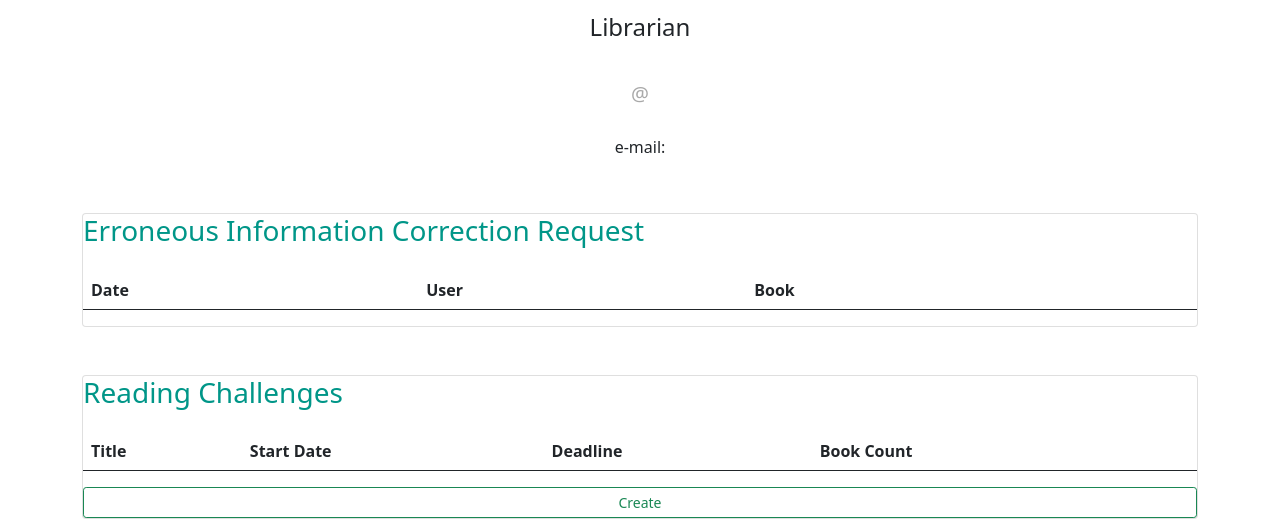
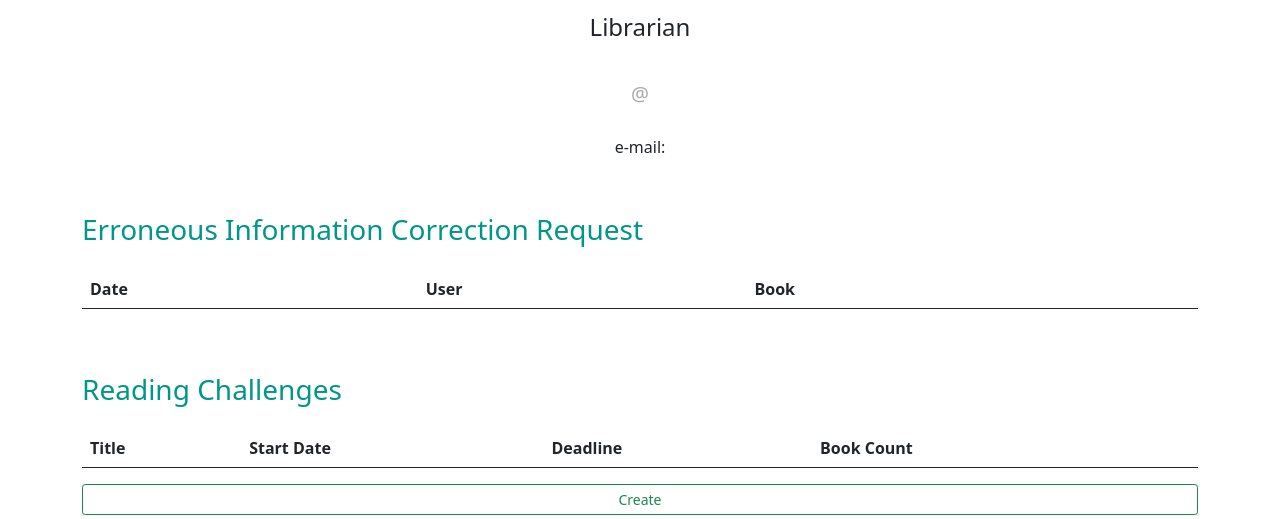
Before and after one commit to ardaakcabuyuk/BookHub, a PHP site: page /librarianprofile.php?uname=1 in a window 1280 px wide. Shown: the part 349-868 px from the top of the page. Run offline with PHP 8.4, Linux system fonts and the light colour scheme; the visitor is signed in with stand-in values (Sample User, id 1); data that the repository does not hold is empty; some libraries are stand-ins or nearby versions.

Commit message:
removed borders

```diff
--- a/src/authorprofile.php
+++ b/src/authorprofile.php
@@ -77,7 +77,7 @@ if (isset($_GET['uname'])) {
     <!-- Section:Biography -->
       <div class="row">
             <div class="col-md-12">
-              <div class="card card-block text-xs-left">
+              <div class="card card-block text-xs-left" style="border: none;">
                 <h3 class="card-title" style="color:#009688">Published Books
                 <a href="addbook.php" class="btn btn-outline-success btn-sm" style="margin-left:10px;">Publish Book</a></h3>
                 <div style="height: 15px"></div>
--- a/src/config.php
+++ b/src/config.php
@@ -2,7 +2,7 @@
 if(!defined('host')) define('host', 'localhost');
 if(!defined('dbname')) define('dbname', 'book_hub');
 if(!defined('username')) define('username', 'root');
-if(!defined('passwd')) define('passwd', '');
+if(!defined('passwd')) define('passwd', 'root');
 $db = mysqli_connect(host, username, passwd, dbname);
 if($db === false) {
   die("Failed to connect MYSQL: " . mysqli_connect_errno());
--- a/src/librarianprofile.php
+++ b/src/librarianprofile.php
@@ -89,7 +89,7 @@ if (isset($_GET['uname'])) {
     <!-- Section:Biography -->
     <div class="row">
         <div class="col-md-12">
-            <div class="card card-block text-xs-left">
+            <div class="card card-block text-xs-left" style="border: none;">
                 <h3 class="card-title" style="color:#009688">Erroneous Information Correction Request</h3>
                 <div style="height: 15px"></div>
                 <table class="table">
@@ -127,7 +127,7 @@ if (isset($_GET['uname'])) {
 
     <div class="row">
         <div class="col-md-12">
-            <div class="card card-block text-xs-left">
+            <div class="card card-block text-xs-left" style="border: none;">
                 <h3 class="card-title" style="color:#009688"> Reading Challenges</h3>
                 <div style="height: 15px"></div>
                 <table class="table">
```
Also changed, not shown: src/userprofile.php (+9 -10 lines).
